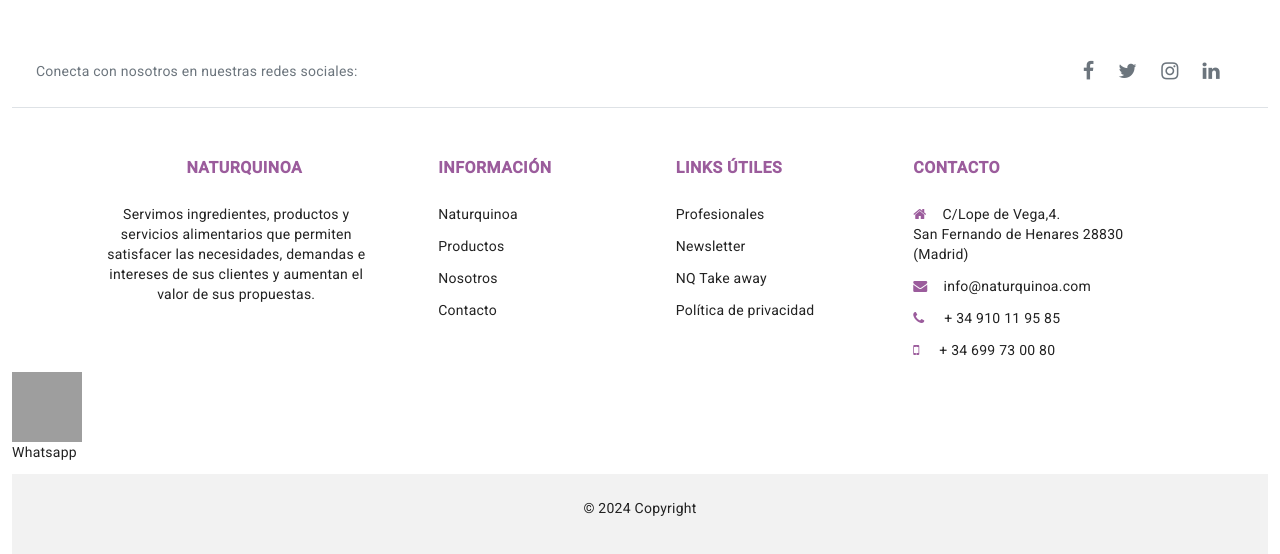
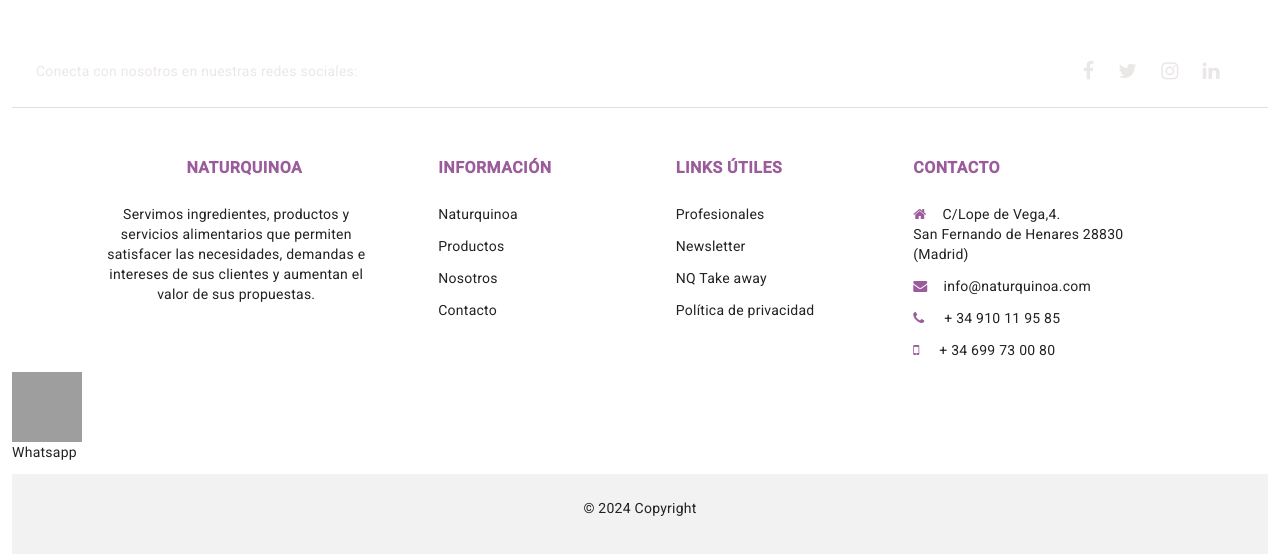
Before and after one commit to kouski/proyectobootcamp, an Angular app: page / in a window 1280 px wide. Shown: the part 859-1413 px from the top of the page. Built offline with nearby package versions, Linux system fonts and the light colour scheme; grey boxes are pictures that could not be loaded.

Commit message:
colores logos y span logo

```diff
--- a/src/app/footer/footer.component.html
+++ b/src/app/footer/footer.component.html
@@ -4,7 +4,7 @@
     <section class="d-flex justify-content-center justify-content-lg-between p-4 border-bottom">
       <!-- Left -->
       <div class="me-5 d-none d-lg-block">
-        <span>Conecta con nosotros en nuestras redes sociales:</span>
+        <span class="logo">Conecta con nosotros en nuestras redes sociales:</span>
       </div>
       <!-- Left -->
 
--- a/src/styles.css
+++ b/src/styles.css
@@ -16,6 +16,7 @@
   --company-color:#9B5C9C;
   --text-color: #222;
   --copyright-color:#121212;
+  --logo-color:#b1afaf;
   background: var(--bkg-color);
   font-family: Roboto, "Helvetica Neue", sans-serif;
 }
@@ -43,6 +44,7 @@
   --btn-txt-color: #fafafa; /* Cambiado a un gris más claro para mejorar el contraste */
   --company-color:#c066c1;
   --copyright-color:#ece7e7;
+  --logo-color:#ece7e7;
   --text-color: #f0f0f0; /* Cambiado a un gris más claro para mejorar el contraste */
 }
 
@@ -63,6 +65,10 @@
 a:hover {
   color: black;
   text-decoration: underline;
+}
+
+.logo{
+  color: #ece7e7;
 }
 
 .logo:hover{
```
